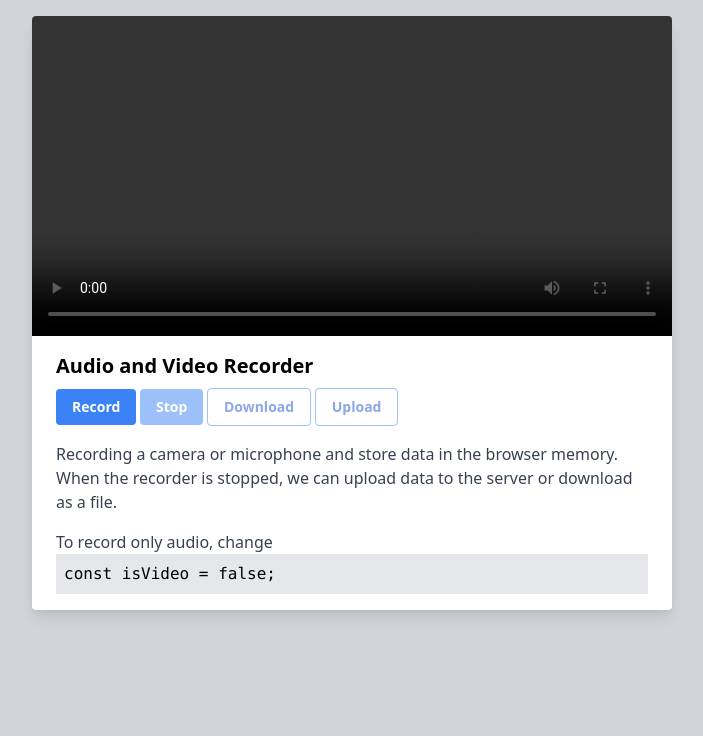
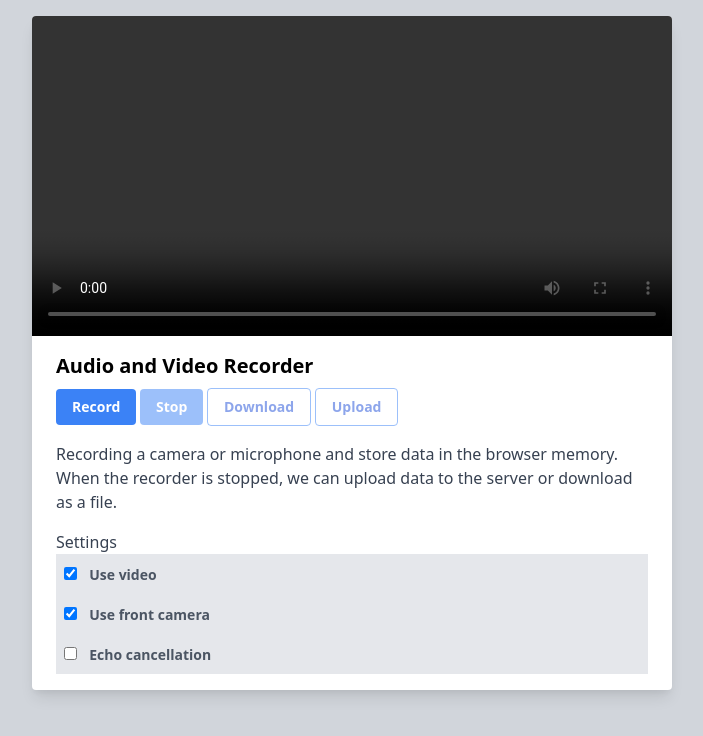
Before and after one commit to sonufrienko/WebRTC, a plain HTML site: page recording/client/index.html in a window 1280 px wide. Shown: the whole page, without its empty margins (288-991 px from the left). Drawn offline with nearby package versions, Linux system fonts and the light colour scheme.

Commit message:
Add Settings

```diff
--- a/recording/client/index.html
+++ b/recording/client/index.html
@@ -130,8 +130,22 @@
               Recording a camera or microphone and store data in the browser memory. When the recorder is stopped, we can upload data to the server or download as a file.
           </p>
           <p class="text-gray-700 text-base">
-              To record only audio, change <pre class="bg-gray-200 p-2">const isVideo = false;</pre>
+            Settings
           </p>
+          <div class="settings bg-gray-200">
+            <label class="text-gray-600 font-bold block p-2">
+              <input class="mr-2 leading-tight" type="checkbox" checked data-type="isVideo">
+              <span class="text-sm">Use video</span>
+            </label>
+            <label class="text-gray-600 font-bold block p-2">
+              <input class="mr-2 leading-tight" type="checkbox" checked data-type="useFrontCamera">
+              <span class="text-sm">Use front camera</span>
+            </label>
+            <label class="text-gray-600 font-bold block p-2">
+              <input class="mr-2 leading-tight" type="checkbox" data-type="echoCancellation">
+              <span class="text-sm">Echo cancellation</span>
+            </label>
+          </div>
         </div>
       </div>
     </div>
```
